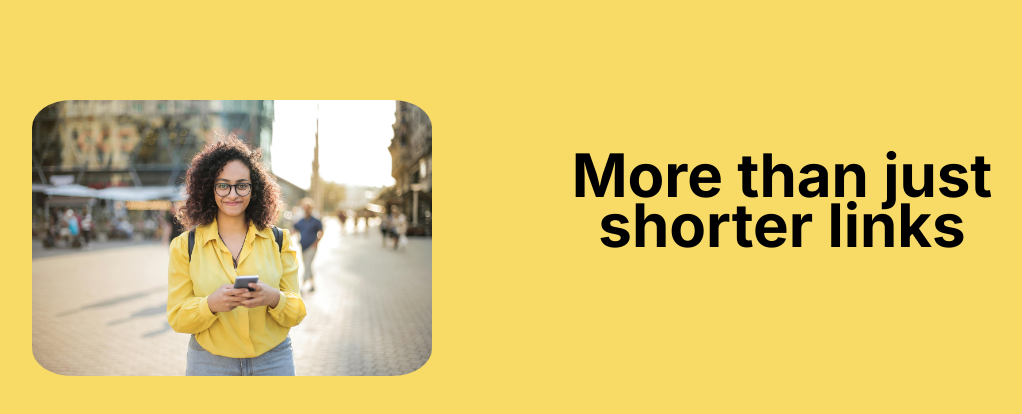
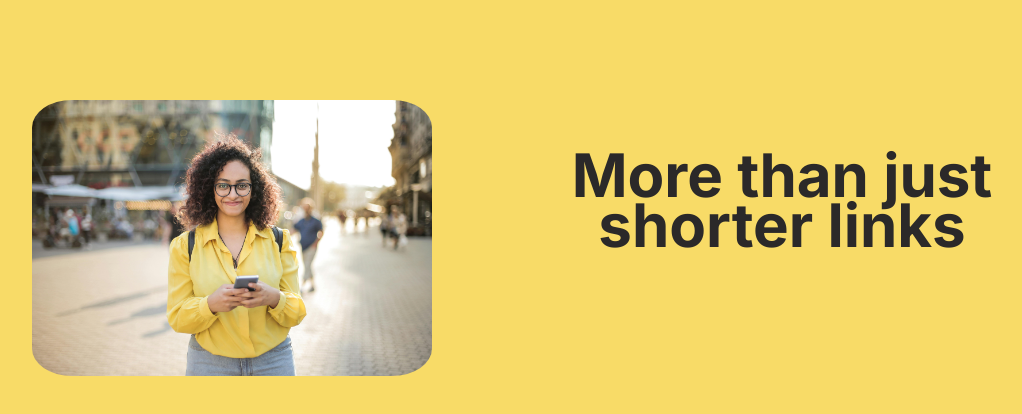
Before and after one commit to Peacesandy/URL-Shortener, a plain HTML site: page index.html in a window 1280 px wide. Shown: the whole page, without its empty margins (18-1040 px from the left). Drawn offline with Linux system fonts and the light colour scheme; files whose address does not match are found by name.

Commit message:
fixed floating issue

```diff
--- a/style.css
+++ b/style.css
@@ -55,4 +55,5 @@ body {
     margin: 0;
     padding-bottom: 10px;
     line-height: 50px;
+    color: rgb(43, 41, 41);
 }
```
